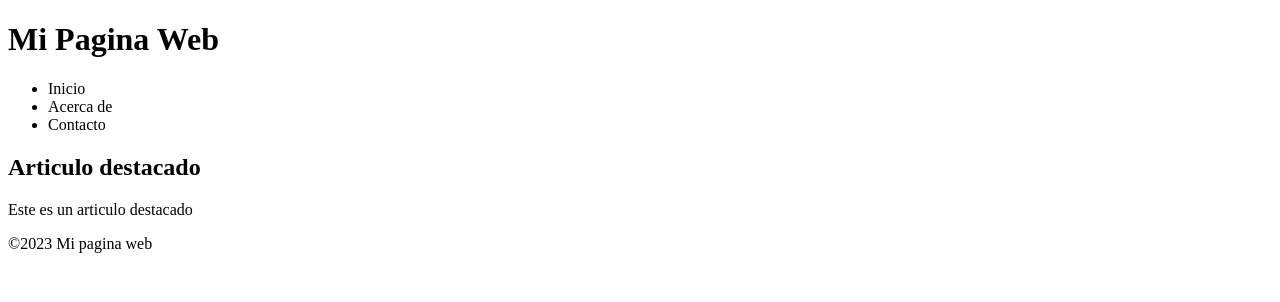
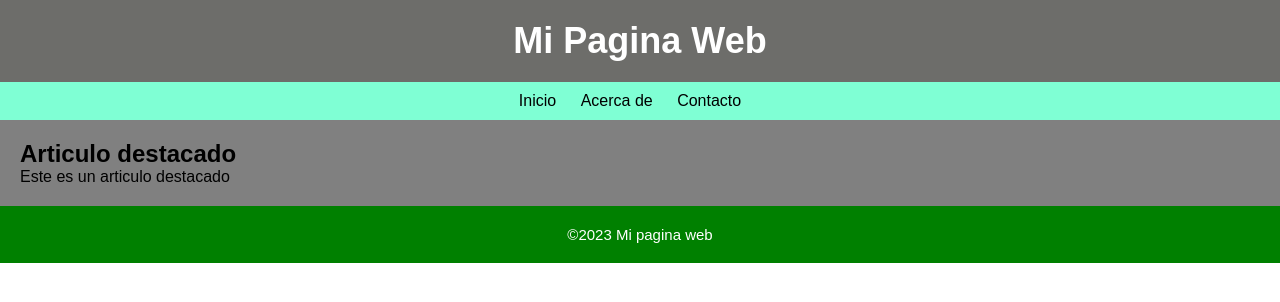
Before and after one commit to quis8888/MiPaginaWeb, a plain HTML site: page Index.html in a window 1280 px wide. Drawn offline with Linux system fonts and the light colour scheme.

Commit message:
se aggrego el estilo

```diff
--- a/Index.html
+++ b/Index.html
@@ -3,11 +3,12 @@
 <head>
 	<meta charset="utf-8">
 	<meta name="viewport" content="width=device-width, initial-scale=1">
+	<link rel="stylesheet" type="text/css" href="style.css">
 	<title>Mi Pagina Web</title>
 </head>
 <body>
 	<header>
-		<h1>Mi Pagina Web</h1>
+		<h1 id= "titulo">Mi Pagina Web</h1>
 	</header>
 	<nav>
 		<ul>
@@ -17,7 +18,7 @@
 		</ul>
 	</nav>
 	<main>
-		<section>
+		<section class ="destacado">
 			<h2>Articulo destacado</h2>
 			<p>Este es un articulo destacado</p>
 		</section>
--- /dev/null
+++ b/style.css
@@ -0,0 +1,42 @@
+*{margin: 0;
+padding:0;
+font-family: Arial, Helvetica, sans-serif;
+}
+
+header{
+	background-color: #6d6d6a;
+	color: white;
+	text-align: center;
+	padding: 20px;
+}
+#titulo{
+	font-size: 36px;
+}
+nav ul{
+	list-style: none;
+	text-align: center;
+	background-color: aquamarine;
+	padding: 10px;
+}
+nav li{
+	display: inline;
+	margin-right: 20px;
+}
+nav a{text-decoration: none;
+	color: white;
+}
+.destacado{
+	background-color: gray;
+	padding: 20px;
+
+}
+.destacado h2{
+	color: rgba(77, 10, 4 1.0);
+}
+footer{
+	background-color: green;
+	padding: 20px;
+	text-align: center;
+	color: white;
+	font-size: 15px;
+}
```
